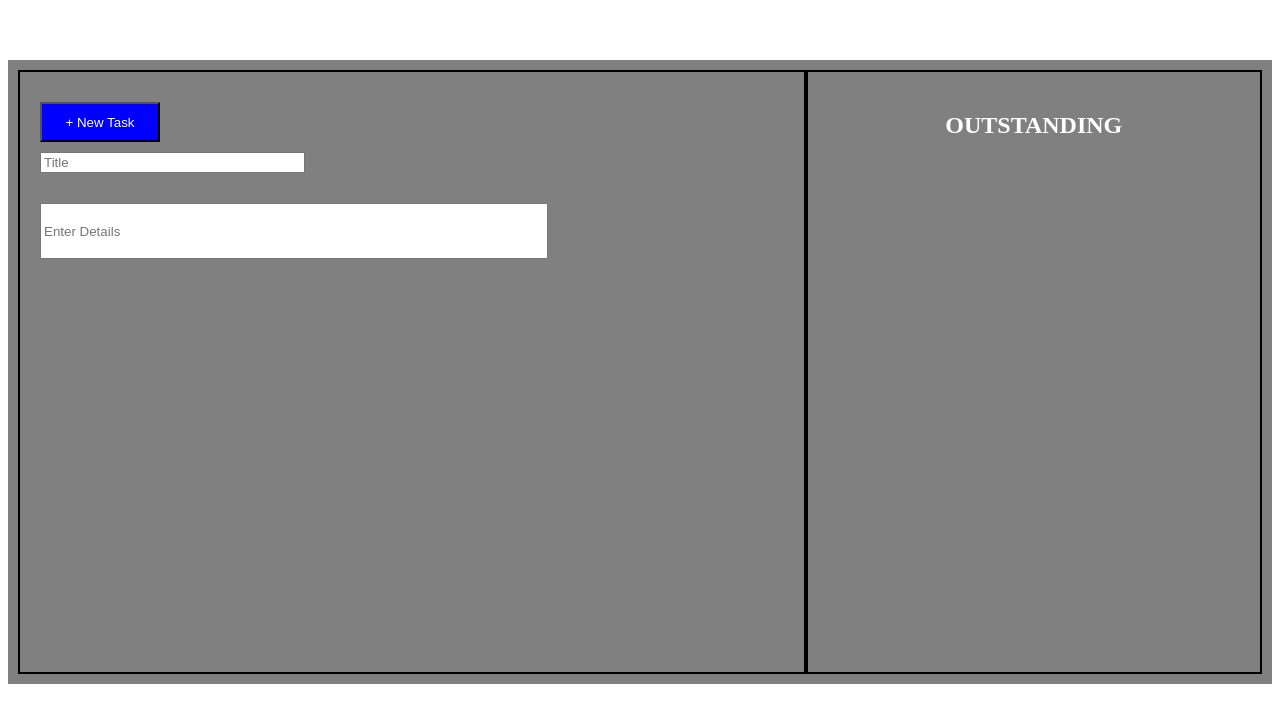
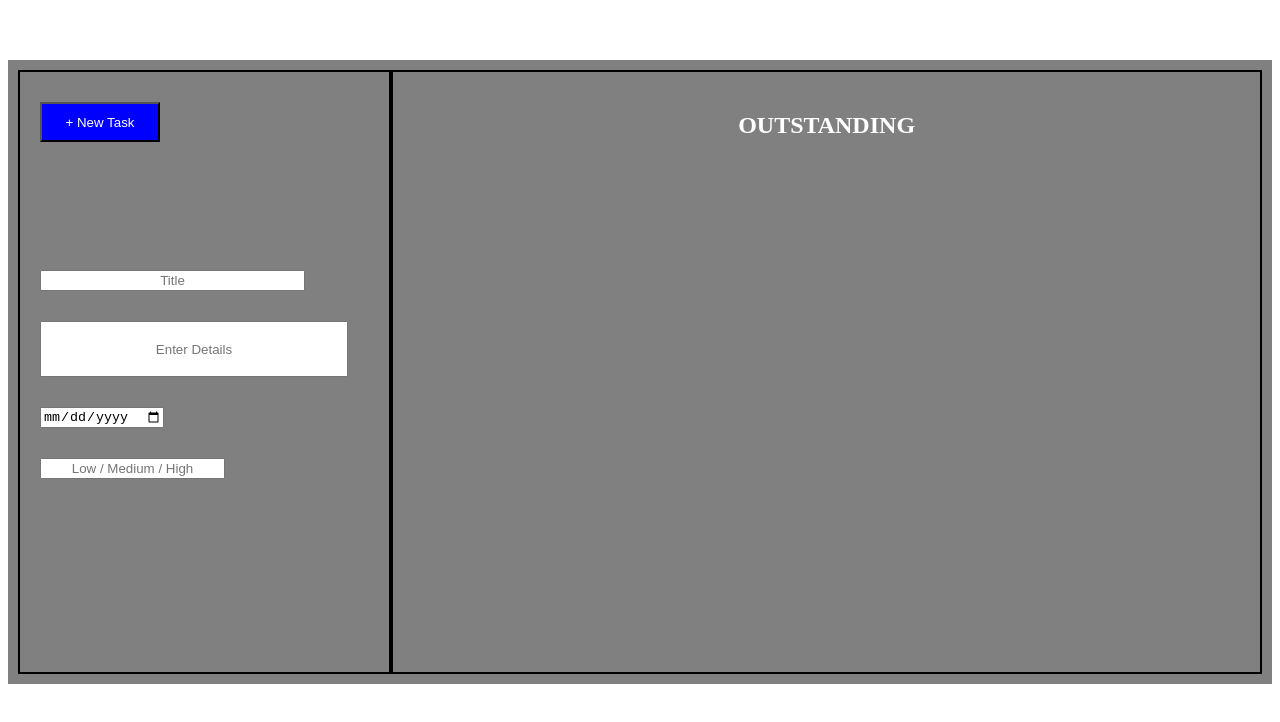
Before and after one commit to brian-w119/toDoApp, a plain HTML site: page index.html in a window 1280 px wide. Both pictures are taken after a click on the button "+ New Task". Drawn offline with Linux system fonts and the light colour scheme.

Commit message:
Additional fields added

```diff
--- a/newTask.js
+++ b/newTask.js
@@ -10,25 +10,45 @@ export default function newTask(){
 
         const task = createField();
         task.type = "text";
-        task.name = "text";
-        task.placeholder = "Title";
+        task.name = "task";
+        task.size = "30";
+        task.placeholder   = "Title";
         task.style.display = "block";
-        task.style.marginTop = "10px";
-        task.size = "30";
+        task.style.marginTop = "10vw";
+        task.style.textAlign = "center";
         grid1.appendChild(task);
 
         const details = createField();
         details.type  = "text";
-        details.name = "text";
-        details.placeholder = "Enter Details";
+        details.name  = "details";
+        details.placeholder   = "Enter Details";
         details.style.display = "block";
         details.style.marginTop = "30px";
-        details.style.width = "500px";
         details.style.height = "50px";
-        details.maxLength = "100";
+        details.style.maxWidth  = "500px";
+        details.style.width  = "300px";
+        details.style.height = "50px";
+        details.maxLength    = "100";
+        details.style.textAlign = "center";
         details.style.wordBreak = "break-word";
         grid1.appendChild(details);
 
+        const dueDate = createField();
+        dueDate.type  = "date";
+        dueDate.name  = "date";
+        dueDate.width = "50px";
+        dueDate.style.marginTop = "30px";
+        grid1.appendChild(dueDate);
+
+        const priority = createField();
+        priority.type  = "text";
+        priority.name  = "priority";
+        priority.width = "50px";
+        priority.style.display = "block";
+        priority.style.textAlign = "center";
+        priority.style.marginTop = "30px";
+        priority.placeholder = "Low / Medium / High";
+        grid1.appendChild(priority);
     });
 };
 
--- a/style.css
+++ b/style.css
@@ -1,7 +1,7 @@
 
 .pageGrid{
     display: grid;
-    grid-template-columns: auto auto;
+    grid-template-columns: 30% auto;
     background-color: grey;
     padding: 10px;
     margin-top: 60px;
```
